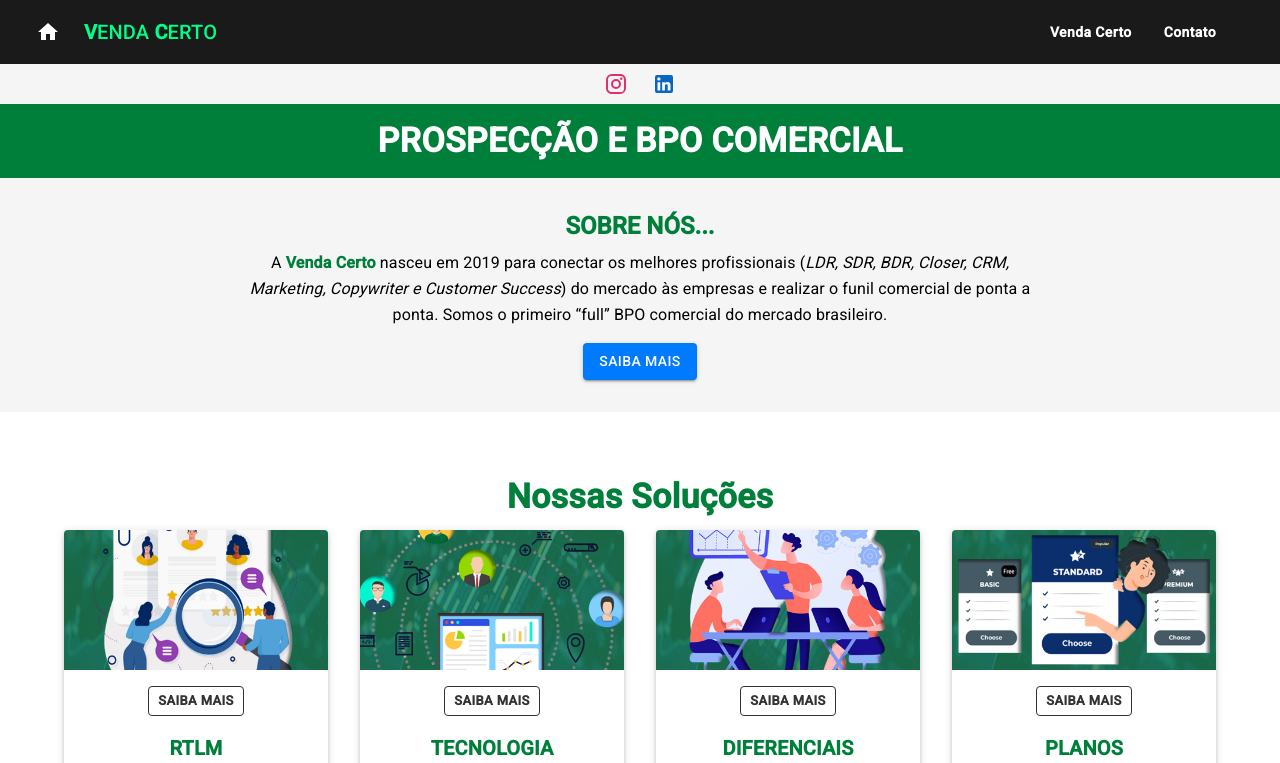
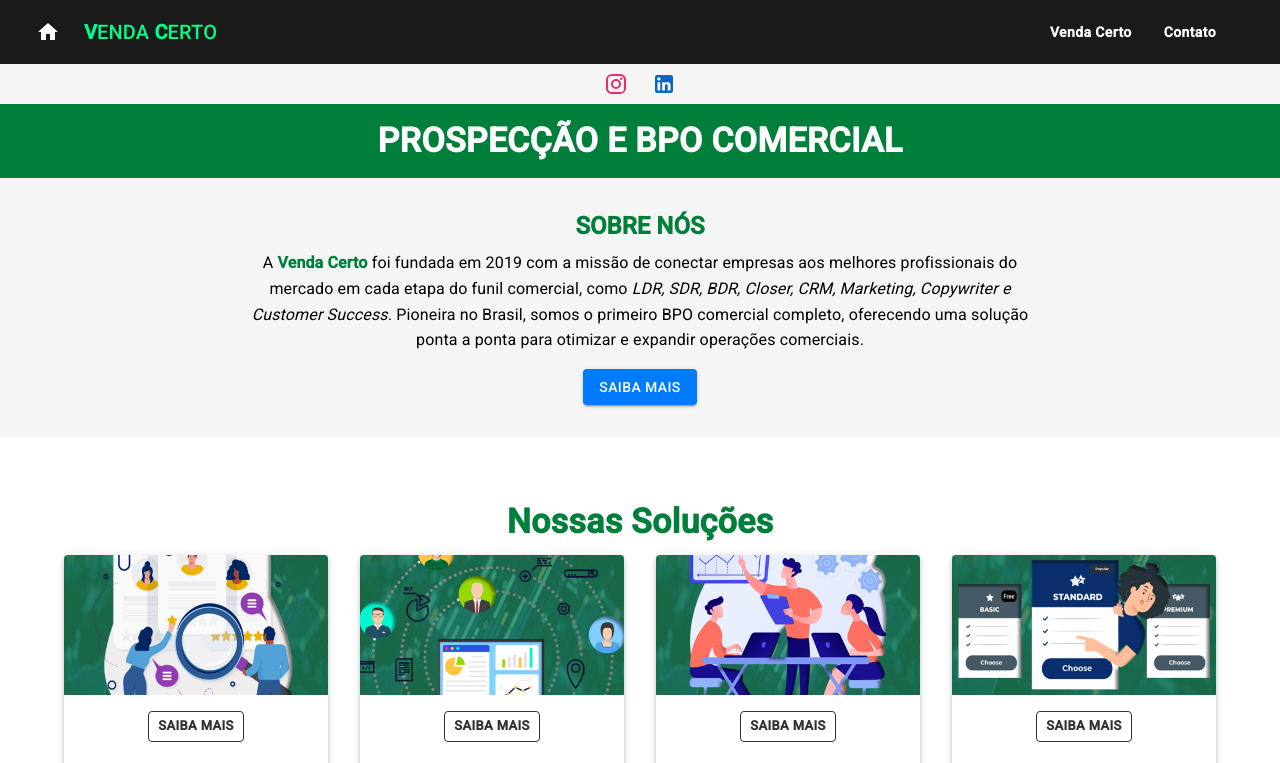
Before and after one commit to PatrickAngrezani/right-sell-react-project, a React (Create React App) app: page / in a window 1280 px wide. Shown: the top 763 px of the page. Built offline with nearby package versions, Linux system fonts and the light colour scheme.

Commit message:
update hero component

```diff
--- a/src/components/Hero.tsx
+++ b/src/components/Hero.tsx
@@ -54,7 +54,7 @@ const Hero: React.FC = () => {
           gutterBottom
           sx={{ color: "#007f3b", fontWeight: "bold" }}
         >
-          SOBRE NÓS...
+          SOBRE NÓS
         </Typography>
         <Typography
           variant="body1"
@@ -64,12 +64,12 @@ const Hero: React.FC = () => {
           <span style={{ color: "#007f3b", fontWeight: "bold" }}>
             Venda Certo
           </span>{" "}
-          nasceu em 2019 para conectar os melhores profissionais (
+          foi fundada em 2019 com a missão de conectar empresas aos melhores
+          profissionais do mercado em cada etapa do funil comercial, como{" "}
           <em>
-            LDR, SDR, BDR, Closer, CRM, Marketing, Copywriter e Customer Success
-          </em>
-          ) do mercado às empresas e realizar o funil comercial de ponta a
-          ponta. Somos o primeiro “full” BPO comercial do mercado brasileiro.
+            LDR, SDR, BDR, Closer, CRM, Marketing, Copywriter e Customer Success.
+          </em>{" "}
+          Pioneira no Brasil, somos o primeiro BPO comercial completo, oferecendo uma solução ponta a ponta para otimizar e expandir operações comerciais.
         </Typography>
         <Button
           variant="contained"
```
